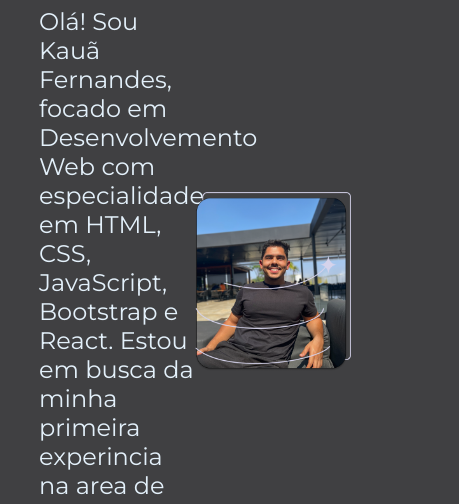
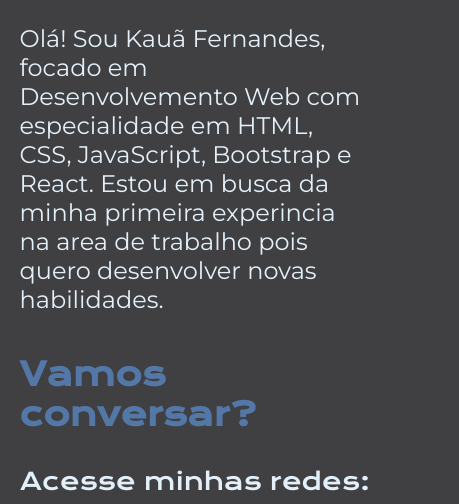
Before and after one commit to kauaftavares21/Portifolio_Alura, a plain HTML site: page index.html in a window 390 px wide. Shown: the part 742-1246 px from the top of the page, 459 px wide, since content can reach past the window. Drawn offline with nearby package versions, Linux system fonts and the light colour scheme.

Commit message:
Atualizaçao 07/02

```diff
--- a/styles/style.css
+++ b/styles/style.css
@@ -45,6 +45,7 @@ body {
   display: flex;
   align-items: center;
   justify-content: space-between;
+  gap: 82px;
 }
 
 .apresentacao__conteudo {
@@ -71,11 +72,10 @@ body {
 }
 
 .titulo_destaque_2 {
-  display: flex;
-  flex-direction: column;
   font-size: 32px;
   font-family: var(--fonte-k);
-  align-items: center;
+  /*align-items: center;display: flex;
+  flex-direction: column;*/
   color: var(--cor-terciaria);
   gap: 40px;
 }
@@ -118,3 +118,22 @@ body {
 .apresentacao__imagem {
   width: 50%;
 }
+
+@media (max-width: 1200px) {
+  .cabecalho {
+    padding: 10%;
+  }
+
+  .cabecalho__menu {
+    justify-content: center;
+  }
+
+  .apresentacao {
+    flex-direction: column-reverse;
+    padding: 5%;
+  }
+
+  .apresentacao__conteudo {
+    width: auto;
+  }
+}
```
